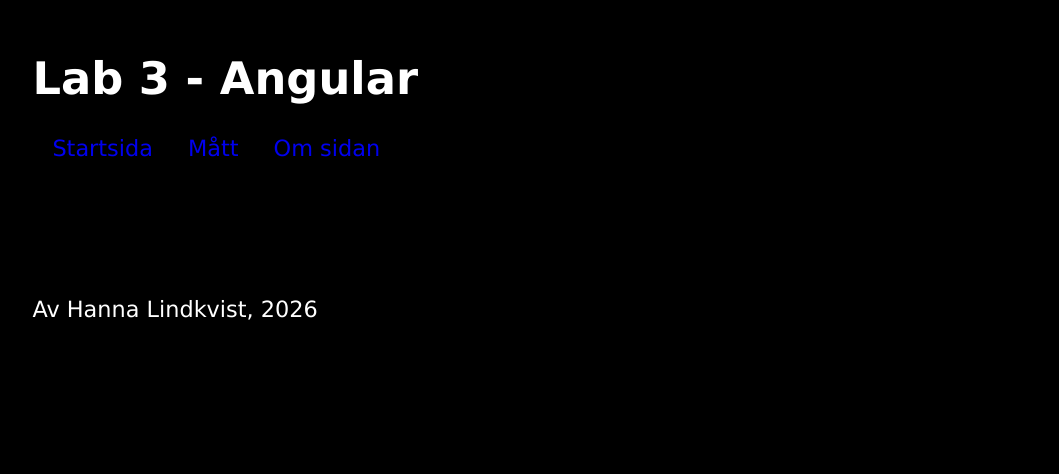
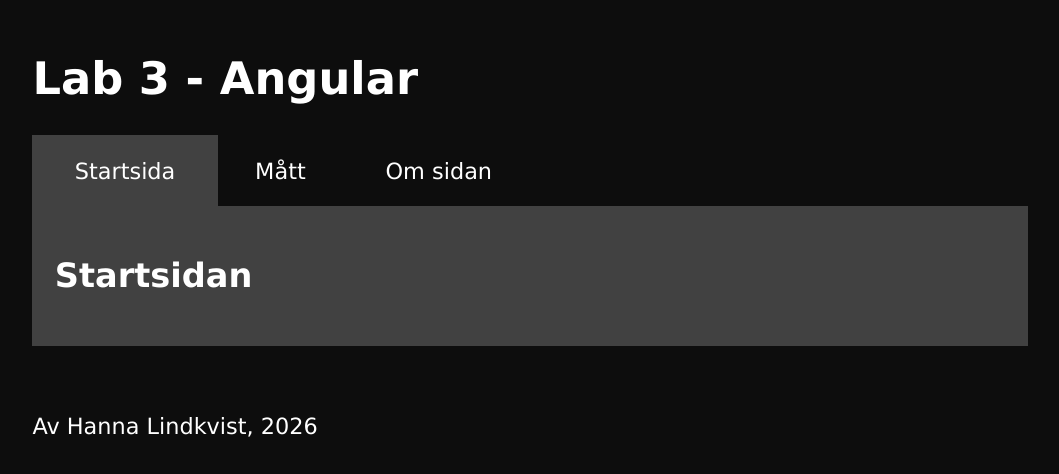
Before and after one commit to Safe-Pizza/DT208G_Lab3, an Angular app: page /home in a window 1280 px wide. Before the commit this address led to /. Shown: the top 474 px of the page, without its empty margins (110-1169 px from the left). Built offline with nearby package versions, Linux system fonts and the light colour scheme.

Commit message:
styling nav + current-page active link

```diff
--- a/src/app/app.routes.ts
+++ b/src/app/app.routes.ts
@@ -4,7 +4,8 @@
 import { About } from './pages/about/about';
 
 export const routes: Routes = [
-    { path: "", component: Home },
+    { path: "home", component: Home },
     { path: "calculate", component: Calculate },
-    { path: "about", component: About }
+    { path: "about", component: About },
+    { path: "", redirectTo: "home", pathMatch: "full"}
 ];
--- a/src/app/partials/mainheader/mainheader.html
+++ b/src/app/partials/mainheader/mainheader.html
@@ -3,9 +3,9 @@
 
     <nav>
         <ul>
-            <li><a routerLink="/">Startsida</a></li>
-            <li><a routerLink="/calculate">Mått</a></li>
-            <li><a routerLink="/about">Om sidan</a></li>
+            <li routerLinkActive="current-page"><a routerLink="/home">Startsida</a></li>
+            <li routerLinkActive="current-page"><a routerLink="/calculate">Mått</a></li>
+            <li routerLinkActive="current-page"><a routerLink="/about">Om sidan</a></li>
         </ul>
     </nav>
 </header>
--- a/src/app/partials/mainheader/mainheader.scss
+++ b/src/app/partials/mainheader/mainheader.scss
@@ -1,21 +1,36 @@
+@use '../../../css/variables';
+
 header {
-    padding: 1em;
+    padding-left: 1em;
+    padding-right: 1em;
+    padding-top: 1em;
 }
 
 nav {
     ul {
         list-style: none;
         padding: 0;
+        margin: 0;
     }
 
     li {
         display: inline-block;
         margin-right: -5px;
         text-align: left;
+        padding: 1em;
     }
 
     a {
         text-decoration: none;
         padding: 20px;
+        color: variables.$font-color;
+    }
+
+    a:hover {
+        color: variables.$hover-color;
     }
 }
+
+li.current-page {
+    background-color: variables.$main-color;
+}
--- a/src/app/partials/mainheader/mainheader.ts
+++ b/src/app/partials/mainheader/mainheader.ts
@@ -1,9 +1,9 @@
 import { Component } from '@angular/core';
-import { RouterLink } from '@angular/router';
+import { RouterLink, RouterLinkActive } from '@angular/router';
 
 @Component({
   selector: 'app-mainheader',
-  imports: [RouterLink],
+  imports: [RouterLink, RouterLinkActive],
   templateUrl: './mainheader.html',
   styleUrl: './mainheader.scss',
 })
--- a/src/css/_variables.scss
+++ b/src/css/_variables.scss
@@ -1,11 +1,15 @@
-//General styling whole app
+@use 'sass:color';
 
 //Font-style
 $font-stack: Lucida Sans, sans-serif;
 
 //Colors
-$bg-color: #000000;
-$font-color: #ffffff;
+$bg-color: #0D0D0D;
+$main-color: #414141;
+$font-color: #FFFFFF;
+$heading-color: #00FF85;
+$accent-color: #1E90FF;
+$hover-color: #FF0099;
 
 //Font-sizes
 $fontsize-root: 1.4em;
--- a/src/css/styles.scss
+++ b/src/css/styles.scss
@@ -17,5 +17,9 @@
 }
 
 main {
+    margin-bottom: 1em;
+    margin-left: 1em;
+    margin-right: 1em;
     padding: 1em;
+    background-color: variables.$main-color;
 }
```
